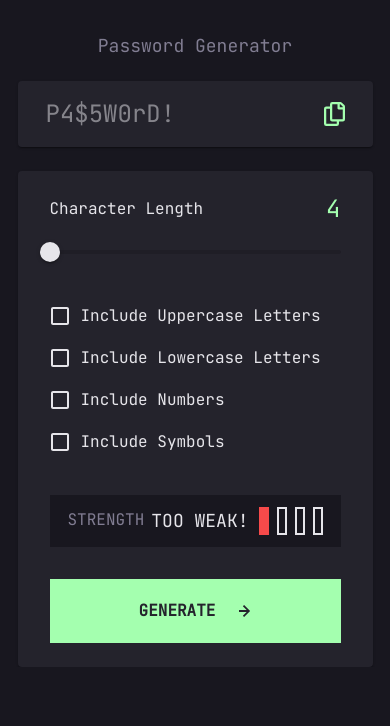
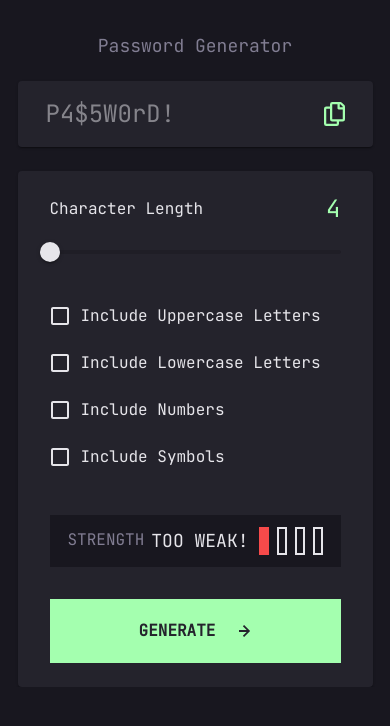
Before and after one commit to ZacharyCanlas/password-generator, a React (Vite) app: page / in a window 390 px wide. Shown: the top 726 px of the page. Built offline with nearby package versions, Linux system fonts and the light colour scheme.

Commit message:
bugfix: mobile checkboxes

```diff
--- a/src/components/settingsPanel/settingsCheckboxes/SettingsCheckboxes.modules.css
+++ b/src/components/settingsPanel/settingsCheckboxes/SettingsCheckboxes.modules.css
@@ -4,6 +4,12 @@
   margin-bottom: 32px;
 }
 
+.MuiFormControlLabel-root {
+  @media (max-width: 768px) {
+    margin-bottom: 5px;
+  }
+}
+
 .MuiFormControlLabel-label {
   font-size: 18px;
 }
```
